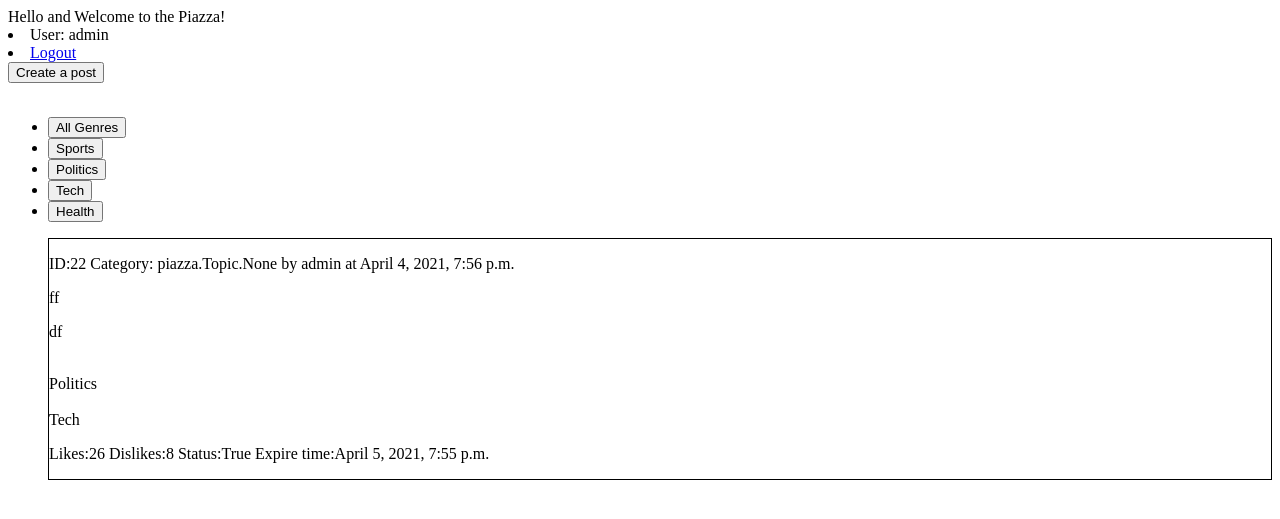
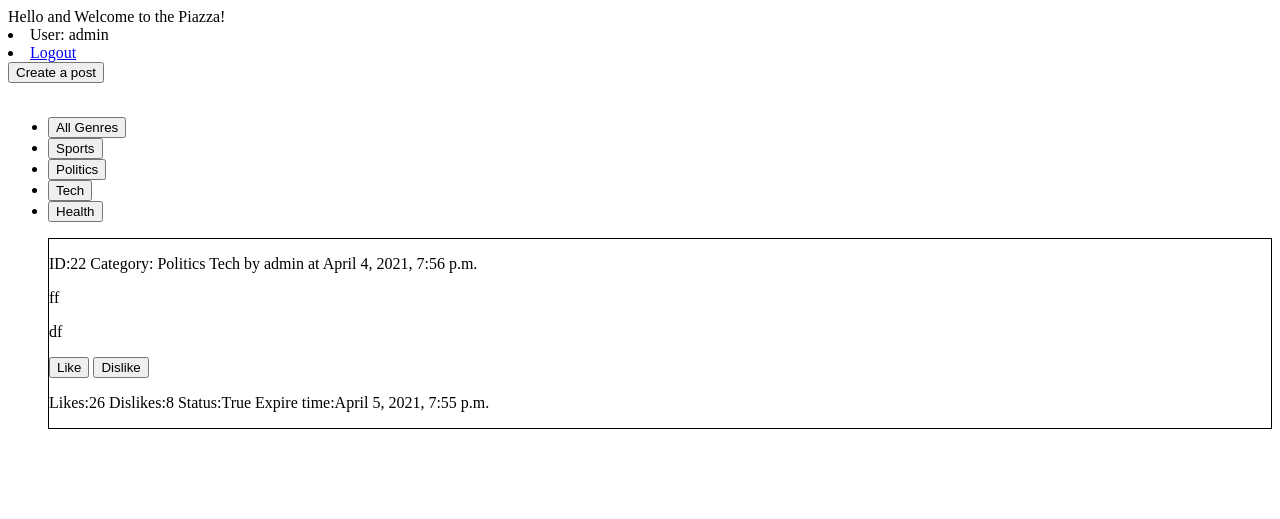
Before and after one commit to jkopra01/ccCoursework, a Django app: page /posts/ in a window 1280 px wide. Shown: the top 519 px of the page. Run offline with Django 3.2, Linux system fonts and the light colour scheme; a user stored in the database is signed in; data comes from the database, SQL or seed files in the repository; both versions use the stored data as it was after the commit.

Commit message:
added like and dislike

```diff
--- a/src/piazza/templates/posts.html
+++ b/src/piazza/templates/posts.html
@@ -36,10 +36,31 @@
     <ul>
       {% for post in filter %}
       <div class= "individualPost" style="border: thin solid black">
-      <div class="topPart"><p>ID:{{post.id}}  Category: {{post.topics}} by {{ post.poster }} at {{ post.timestamp }}<p></div>
+      <div class="topPart"><p>ID:{{post.id}}  Category:{% for topic in post.topics.all %} {{topic.name}} {% endfor %} by {{ post.poster }} at {{ post.timestamp }}<p></div>
       <section><div class="postTitle">{{ post.title }}</div>
         <p>{{post.body}}</p>
-        {% for topic in post.topics.all %} <br/>{{topic.name}}<br/>{% endfor %}
+
+        {% if not liked %}  <form method="get">
+        <button type="submit" class="button" name="like" value="{{ post.id }}">
+          Like
+        </button>
+        {% else %} <form method="get">
+        <button type="submit" class="button" name="dontLike" value="{{ post.id }}">
+          Liked
+        </button>
+      </form>
+        {% endif %}
+        {% if not disliked %}  <form method="get">
+        <button type="submit" class="button" name="dislike" value="{{ post.id }}">
+          Dislike
+        </button>
+        {% else %} <form method="get">
+          <button type="submit" class="button" name="dontDislike" value="{{ post.id }}">
+            Disliked
+          </button>
+      </form>
+      {% endif %}
+      </li><br />
         <div class="lowerPart"><p>Likes:{{post.likes}}  Dislikes:{{post.dislikes}}  Status:{{post.status}}  Expire time:{{ post.extimestamp }}<p></div>
         </section>
     </div>
--- a/src/piazza/views.py
+++ b/src/piazza/views.py
@@ -9,6 +9,7 @@
 from .serializers import PostSerializer
 from .models import Post,Topic
 from .forms import CreatePost
+from django.db.models import F
 
 
 class PostViewSet(viewsets.ModelViewSet):
@@ -22,8 +23,29 @@
 
     def get_context_data(self, **kwargs):
         context = super().get_context_data(**kwargs)
+        liked = False
+        disliked = False
         context['topics'] = Topic.objects.all()
         topic = self.request.GET.get('topic')
+        likes = self.request.GET.get('like')
+        dislikes = self.request.GET.get('dislike')
+        dontLike = self.request.GET.get('dontLike')
+        dontDislike = self.request.GET.get('dontDislike')
+        if likes:
+            Post.objects.filter(id=likes).update(likes=F('likes') + 1)
+            liked = True
+        if dontLike:
+            Post.objects.filter(id=dontLike).update(likes=F('likes') - 1)
+            liked = False
+        if dislikes:
+            Post.objects.filter(id=dislikes).update(dislikes=F('dislikes') + 1)
+            disliked = True
+        if dontDislike:
+            Post.objects.filter(id=dontDislike).update(dislikes=F('dislikes') - 1)
+            disliked = False
+
+        context['liked'] = liked
+        context['disliked'] = disliked
         context['filter'] = Post.objects.all()
         if topic:
             context['filter'] = Post.objects.filter(topics=topic)
```
Also changed, not shown: src/db.sqlite3.
